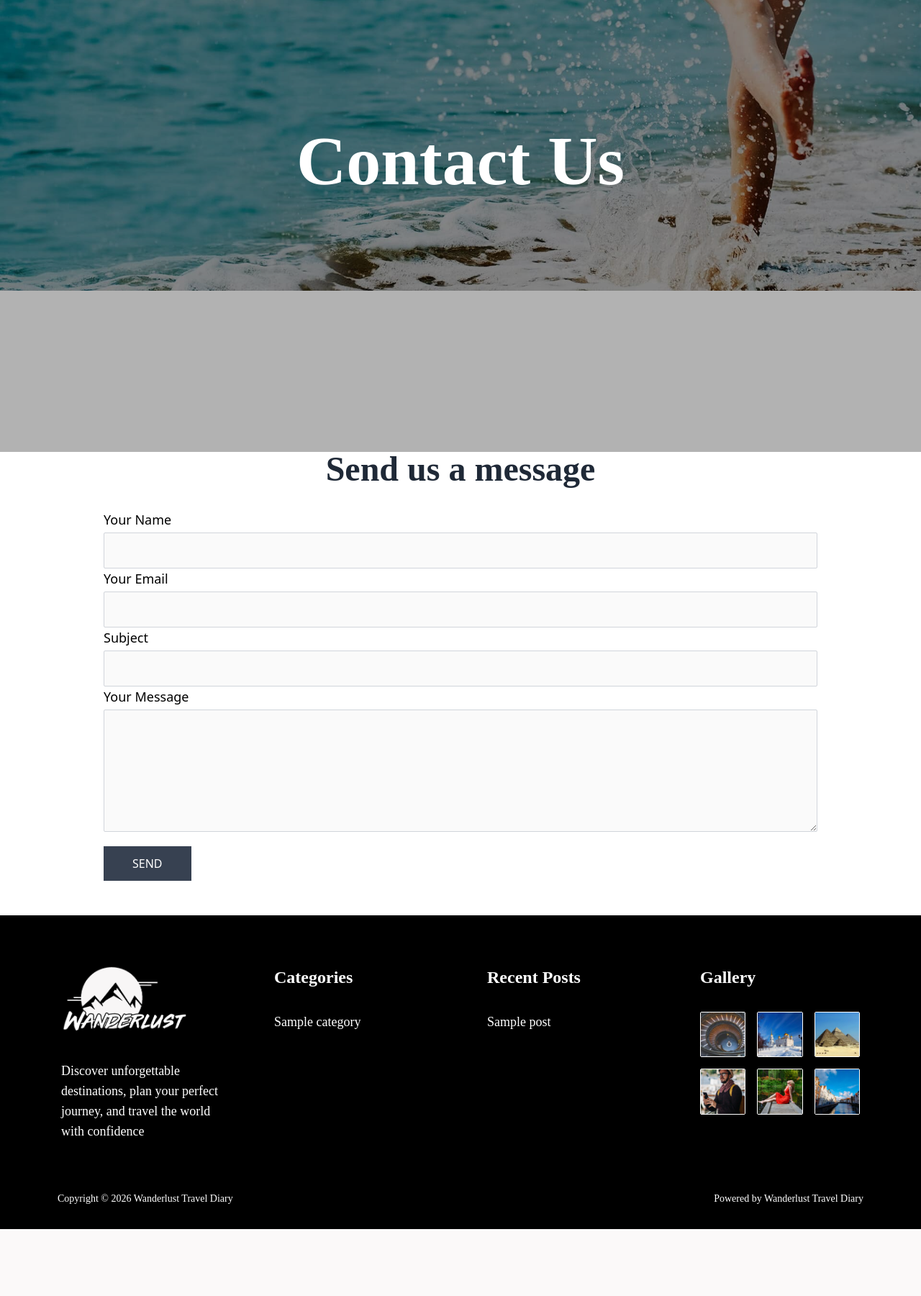
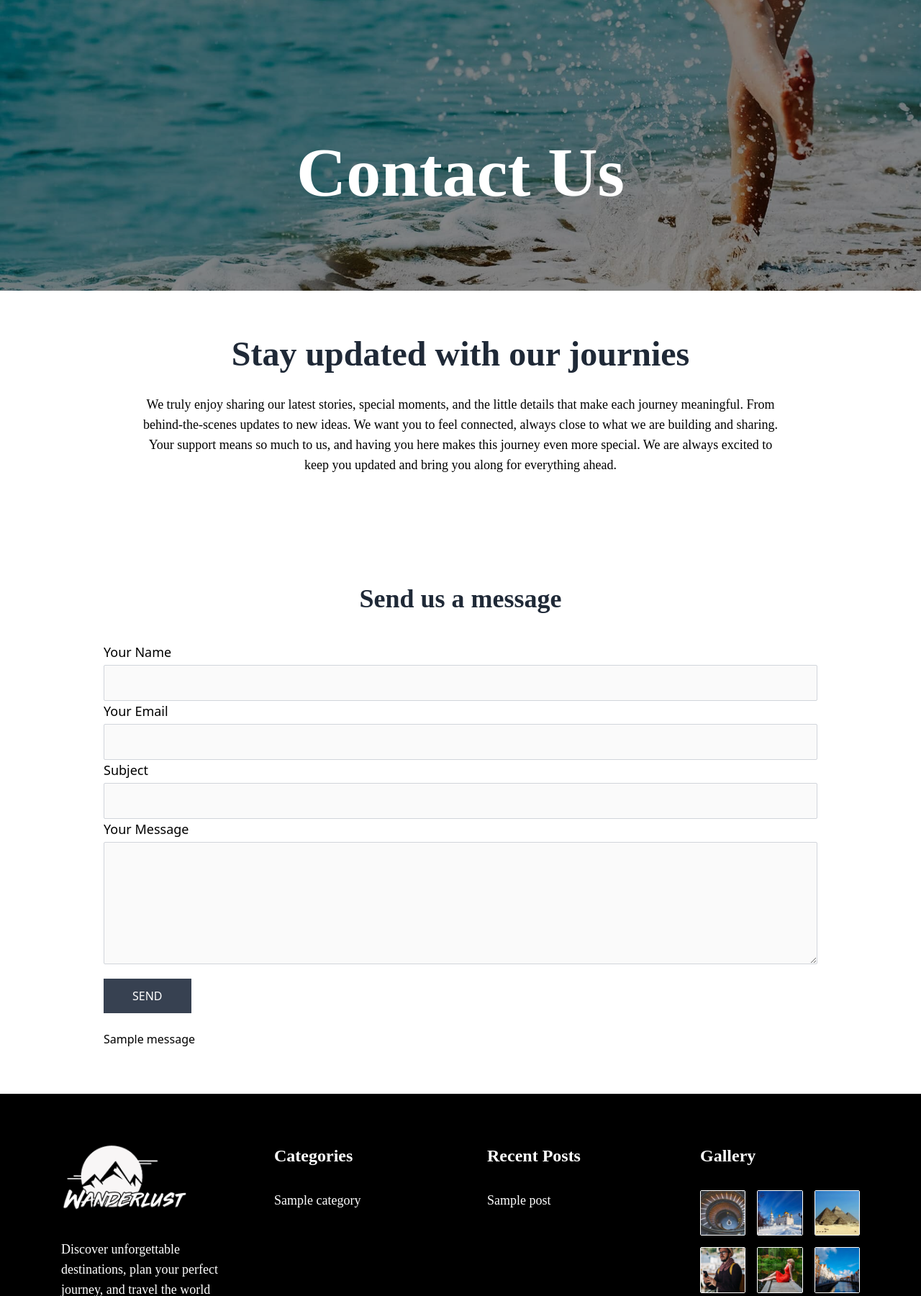
Before and after one commit to ariyarastpour/project1, a Django app: page /contact in a window 1280 px wide. Shown: the part 172-1973 px from the top of the page at 72% size. Before the commit the page ends 1880 px from the top, so only its background shows below. Run offline with Django 5.2, Linux system fonts and the light colour scheme; tables that the repository leaves empty hold one stand-in row (values such as "Sample post"); one stand-in notice (Sample message) is shown; some libraries are stand-ins or nearby versions.

Commit message:
I finished contact page

```diff
--- a/templates/website/contact.html
+++ b/templates/website/contact.html
@@ -13,6 +13,7 @@
 </head>
 <body>
 
+    <div class="relative">
         <img src="{% static 'contact_page.jpg' %}"
           class="object-cover w-full md:h-auto md:h-[670px] h-[400px] brightness-75" alt="image">
         <div class="absolute inset-0 bg-black/30"></div>
@@ -242,16 +243,30 @@
                     }
                 </script>
             </div>
-        <div class="md:mt-44 mt-32 items-center">
+            <div class="md:mt-48 mt-32 items-center">
                 <h1 class="text-white md:text-8xl text-5xl text-center md:font-bold font-semibold">Contact Us</h1>
                 <p></p>
             </div>
         </header>
+    </div>
 
+    <div class="flex justify-center md:py-16 py-12">
+        <div class="flex flex-col items-center justify-center md:gap-8 gap-6 md:px-48 px-6">
+            <h2 class="md:text-5xl text-4xl font-semibold text-center text-gray-800 ">
+            Stay updated with our journies
+            </h2>
+            <p class="md:text-lg text-md text-center leading-7">
+                We truly enjoy sharing our latest stories, special moments, and the little details that make each journey meaningful.
+                From behind-the-scenes updates to new ideas.
+                We want you to feel connected, always close to what we are building and sharing.
+                Your support means so much to us, and having you here makes this journey even more special.
+                We are always excited to keep you updated and bring you along for everything ahead.
+            </p>
+        </div>
+    </div>
 
-
-    <section class="w-full mt-44 space-y-6 px-36 py-12">
-        <h2 class="text-5xl font-semibold text-center text-gray-800 mb-8">Send us a message</h2>
+    <section class="w-full mt-12 space-y-6 md:px-36 px-8 md:pt-10 pt-6 md:pb-16 pb-8">
+        <h2 class="md:text-4xl text-3xl font-semibold text-center text-gray-800 mb-10">Send us a message</h2>
 
         <form method="post" class="gap-3">
          {% csrf_token %}
@@ -275,10 +290,34 @@
                 <textarea rows="6" name="message" class="w-full bg-[#FAFAFA] border border-gray-300 rounded-sm p-3 focus:outline-none focus:ring-1 focus:ring-gray-400"></textarea>
             </div>
 
-            <button type="submit" class="bg-gray-700 mt-5 text-white px-10 py-3 hover:bg-gray-800 transition-colors">
+            <button type="submit" class="bg-gray-700 md:mt-5 mt-4 text-white md:px-10 px-6 md:py-3 py-2 hover:bg-gray-800 transition">
                 SEND
             </button>
         </form>
+        {% comment %} result to send {% endcomment %}
+        {% if messages %}
+            {% for message in messages %}
+                <div class="alert {% if message.tags %} alert-{{ message.tags }}{% endif %}">{{ message|safe }}</div>
+            {% endfor %}
+        {% endif %}
+
+        {% if form.errors %}
+            <div class="alert alert-error">
+            <h4>Please fix the following errors</h4>
+            <ul>
+                {% for field in form %}
+                    {% if field.errors %}
+                        {% for error in field.errors %}
+                            <li><a href="#id_{{ field.name }}" class="error">{{ error|escape }}</a></li>
+                        {% endfor %}
+                 {% endif %}
+                {% endfor %}
+                </ul>
+                {% if form.non_field_errors %}
+                  {{ form.non_field_errors }}
+                {% endif %}
+            </div>
+        {% endif %}
 
     </section>
 
--- a/website/views.py
+++ b/website/views.py
@@ -1,6 +1,6 @@
 from django.shortcuts import render
 from blog.views import Post
-from django.http import HttpResponse
+from django.contrib import messages
 from django.core.paginator import Paginator,PageNotAnInteger,EmptyPage
 from website.forms import ContactForm
 
@@ -46,9 +46,9 @@ def Contact_view(request):
         form = ContactForm(request.POST)
         if form.is_valid():
             form.save()
-            return HttpResponse('Message sent successfully!')
+            messages.add_message(request,messages.SUCCESS,'Thanks for contacting us! We will be in touch with you shortly.')
         else:
-            return HttpResponse('Message failed to send.')
+            messages.add_message(request,messages.ERROR,'Message failed to send')
 
     form = ContactForm()
     return render(request, 'website/contact.html',{'form':form})
```
Lines whose indentation alone changed are shown as unchanged.
